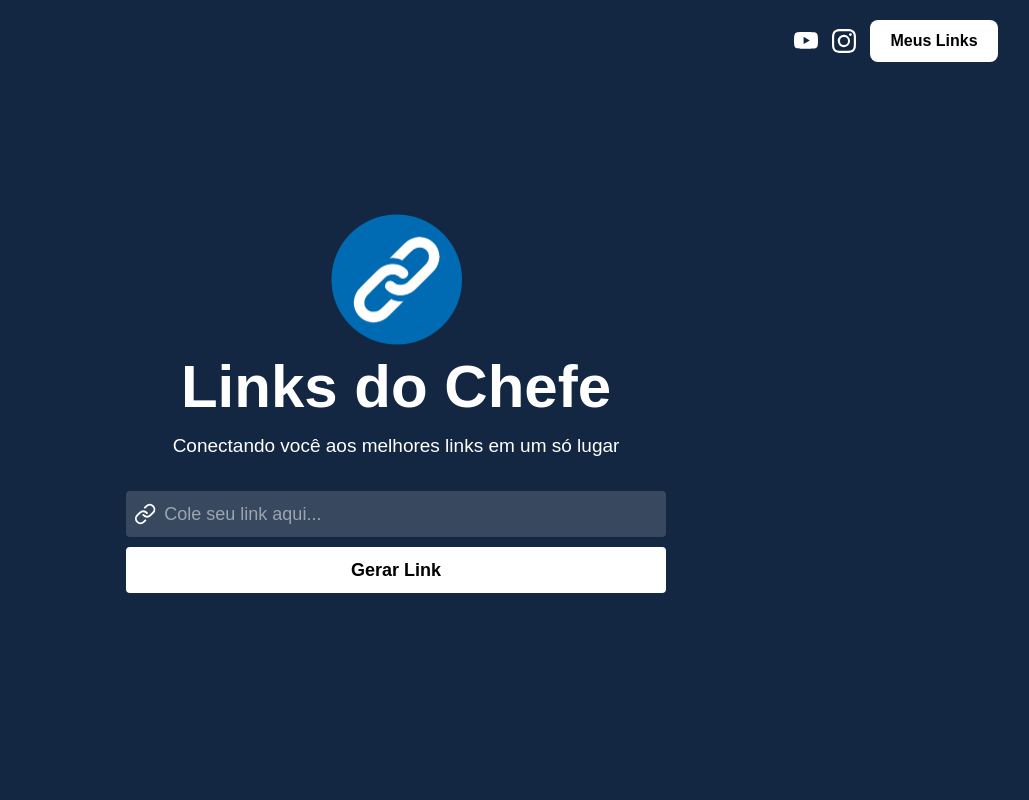
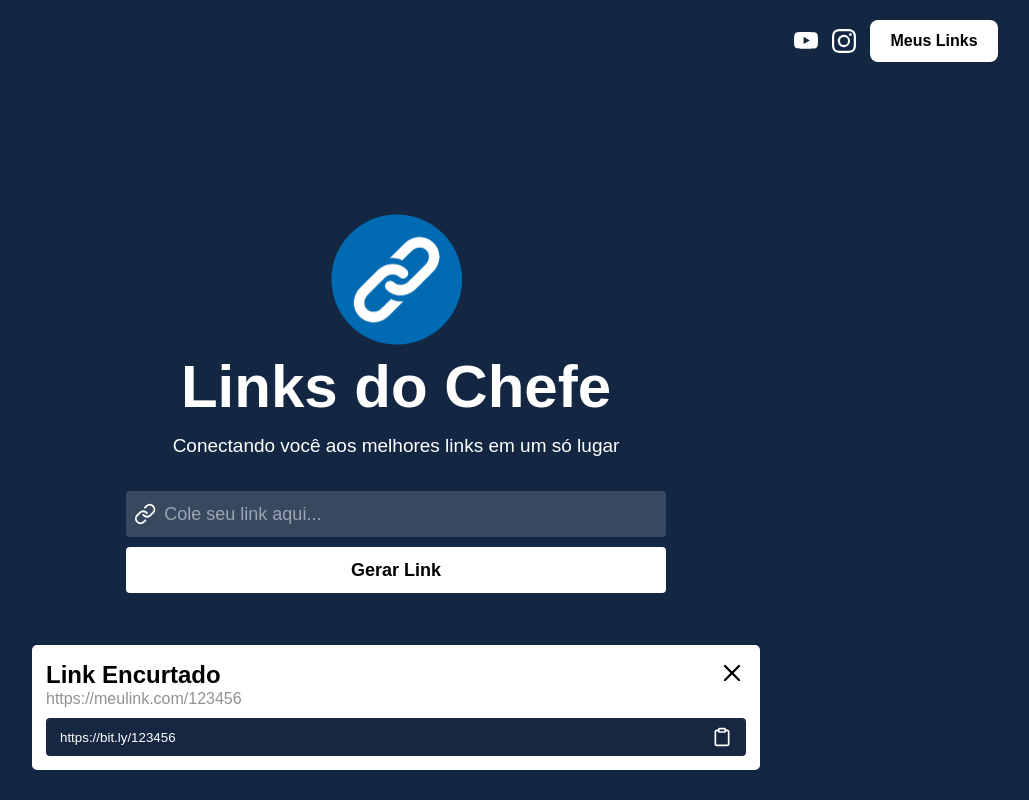
Before and after one commit to lucascavalcantejoca/React, a React (Create React App) app in the folder projeto-link/: page / in a window 1280 px wide. Both pictures are taken after a click on the button "Gerar Link". Shown: the whole page, without its empty margins (244-1273 px from the left). Built offline with nearby package versions, Linux system fonts and the light colour scheme.

Commit message:
criação modal

```diff
--- /dev/null
+++ b/projeto-link/src/components/LinkItem/index.js
@@ -0,0 +1,25 @@
+import './link-item.css';
+import {FiX, FiClipboard} from 'react-icons/fi';
+
+export default function LinkItem() {
+    return (
+        <div className='modal-container'>
+            <div className='modal-header'>
+                <h2>Link Encurtado</h2>
+                <button>
+                    <FiX size={28} color='black'/>
+                </button>
+            </div>
+
+            <div>
+                <span>https://meulink.com/123456</span>
+                <button className='modal-link'>
+                    https://bit.ly/123456
+                    <FiClipboard size={20} color='white'/>
+                </button>
+            </div>
+        </div>
+
+    )
+
+}
--- /dev/null
+++ b/projeto-link/src/components/LinkItem/link-item.css
@@ -0,0 +1,60 @@
+.modal-container {
+    position: absolute;
+    bottom: 30px;
+    background-color: white;
+    padding: 14px;
+    width: 700px;
+    border-radius: 5px;
+    flex-direction: column;
+    animation: modal 0.5s;
+}
+
+@keyframes modal {
+    from {
+        opacity: 0;
+        transform: translateY(40px);
+    }
+    to {
+        opacity: 1;
+        transform: translateY(0);
+    }
+}
+
+
+
+.modal-container span {
+
+    color: rgb(145, 145, 145);
+}
+
+.modal-header {
+    display: flex;
+    justify-content: space-between;
+    align-items: center;
+}
+
+.modal-header button {
+    background-color: transparent;
+    border: none;
+}
+
+.modal-link {
+    background-color: #172742;
+    display: flex;
+    align-items: center;
+    justify-content: space-between;
+    color: white;
+    margin-top: 10px;
+    border-radius: 4px;
+    border: none;
+    width: 100%;
+    height: 38px;
+    padding: 0 14px;
+}
+
+@media (max-width: 740px) {
+    .modal-container {
+        width: 85%;
+
+    }
+}
--- a/projeto-link/src/pages/Home/index.js
+++ b/projeto-link/src/pages/Home/index.js
@@ -1,8 +1,19 @@
 import {FiLink} from 'react-icons/fi'
 import './home.css';
 import Menu from '../../components/Menu';
+import { useState } from 'react';
+
+import LinkItem from '../../components/LinkItem';
 
 export default function Home() {
+
+  const [link, setLink] = useState('');
+  const [showModal, setShowModal] = useState(false);
+
+  function meuLink() {
+    setShowModal(true);
+  }
+
   return(
     <div className="container-home">
 
@@ -15,13 +26,18 @@
       <div className="area-input">
         <div>
           <FiLink size={24} color='white'/>
-          <input type="text" placeholder="Cole seu link aqui..."/>
+          <input
+           type="text"
+            placeholder="Cole seu link aqui..."
+            value={link}
+            onChange={(e) => setLink(e.target.value)}
+            />
         </div>
-        <button>Gerar Link</button>
+        <button onClick={meuLink}>Gerar Link</button>
       </div>
 
-      <Menu />
-
+      <Menu/>
+      {showModal && <LinkItem/>}
     </div>
   )
 }
--- a/projeto-link/src/pages/links/index.js
+++ b/projeto-link/src/pages/links/index.js
@@ -15,7 +15,7 @@
 
       <div className='links-item'>
         <button className='link'> <FiLink size={18} color='white'/>
-        https://www.youtube.com/
+          https://www.youtube.com/
         </button>
         <button className='link-delete'>
           <FiTrash size={24} color='#FF5454'/>
@@ -24,7 +24,7 @@
 
       <div className='links-item'>
         <button className='link'> <FiLink size={18} color='white'/>
-        https://www.youtube.com/
+          https://www.youtube.com/
         </button>
         <button className='link-delete'>
           <FiTrash size={24} color='#FF5454'/>
```
